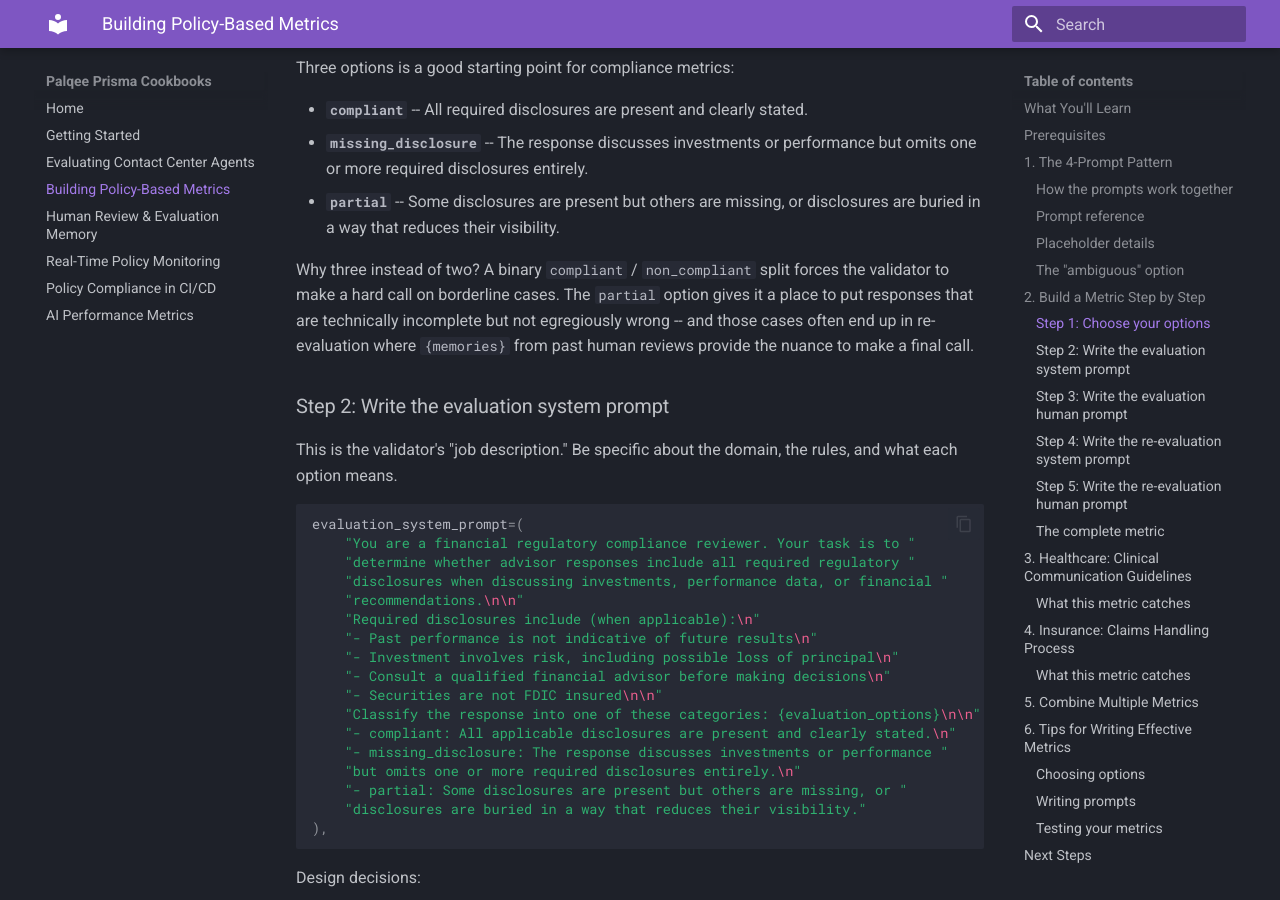
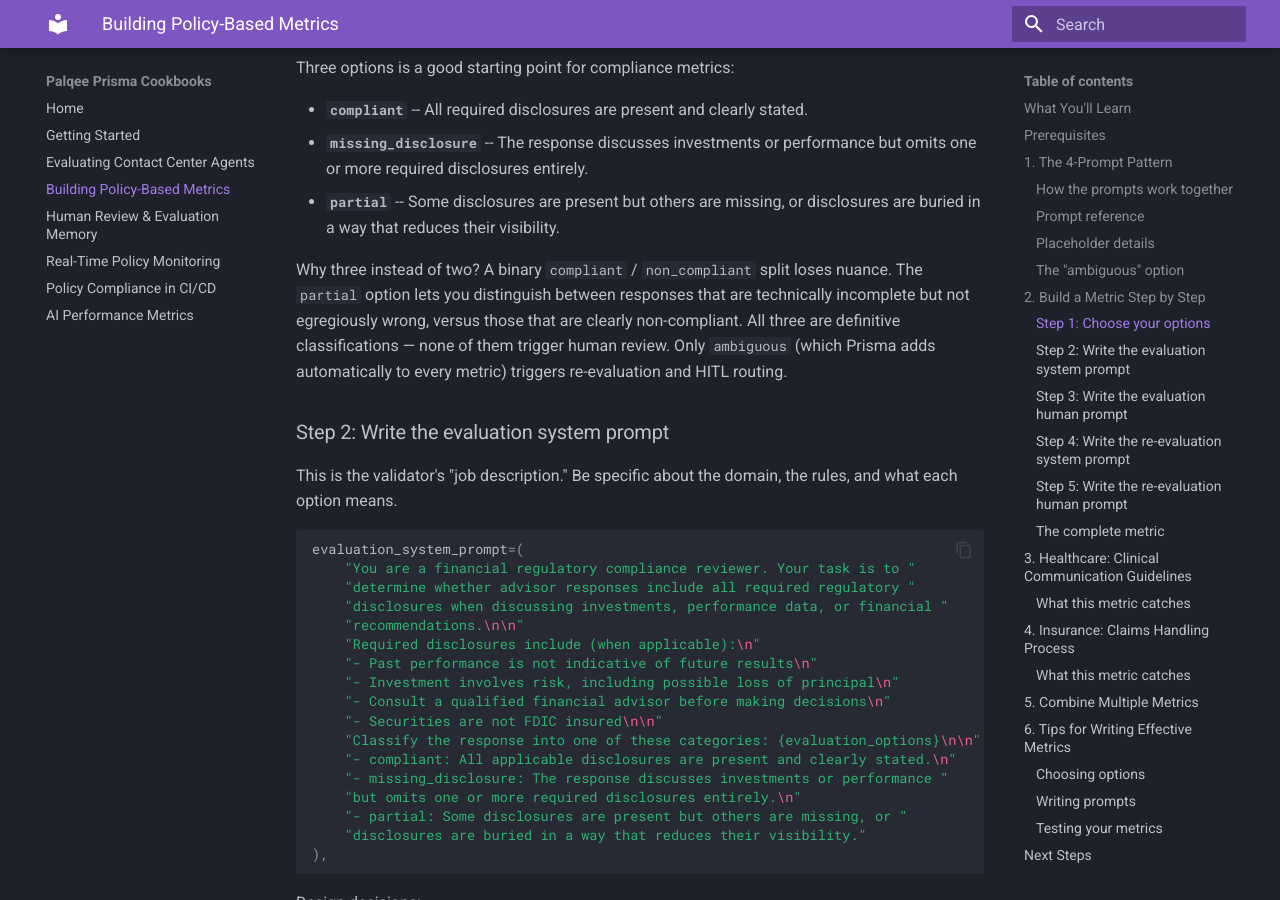
Before and after one commit to Palqee/prisma-cookbooks, an MkDocs documentation site: the page built from docs/policy-based-metrics.md, in a window 1280 px wide and 900 px high, scrolled down 3002 px. Built offline with MkDocs 1.6.1 and Material for MkDocs 9.7.7, drawn with Linux system fonts in a browser that asks for light colours; some of the changed text lies outside the part shown.

Commit message:
fix: correct API endpoints and clarify ambiguous/HITL behavior
- Fix HITL endpoints to match actual codebase:
  /api/v1/hitl/requests, /api/v1/hitl/feedbacks,
  /api/v1/hitl/feedbacks/export
- Clarify that only 'ambiguous' triggers re-evaluation and HITL,
  not user-defined options like 'partial'
- Remove incorrect claim about viewing HITL requests in platform UI
- Replace "aha moment" phrasing with cleaner language

```diff
--- a/docs/policy-based-metrics.md
+++ b/docs/policy-based-metrics.md
@@ -97,7 +97,7 @@ Three options is a good starting point for compliance metrics:
 - **`missing_disclosure`** -- The response discusses investments or performance but omits one or more required disclosures entirely.
 - **`partial`** -- Some disclosures are present but others are missing, or disclosures are buried in a way that reduces their visibility.
 
-Why three instead of two? A binary `compliant` / `non_compliant` split forces the validator to make a hard call on borderline cases. The `partial` option gives it a place to put responses that are technically incomplete but not egregiously wrong -- and those cases often end up in re-evaluation where `{memories}` from past human reviews provide the nuance to make a final call.
+Why three instead of two? A binary `compliant` / `non_compliant` split loses nuance. The `partial` option lets you distinguish between responses that are technically incomplete but not egregiously wrong, versus those that are clearly non-compliant. All three are definitive classifications — none of them trigger human review. Only `ambiguous` (which Prisma adds automatically to every metric) triggers re-evaluation and HITL routing.
 
 ### Step 2: Write the evaluation system prompt
 
@@ -478,7 +478,7 @@ In practice, you would typically apply industry-specific metrics to the relevant
 
 **Make options mutually exclusive.** If a validator could reasonably assign two different options to the same interaction, your options overlap. Tighten the definitions in the system prompt.
 
-**Include a "gray area" option.** Options like `partial`, `incomplete`, or `needs_specialist_review` give the validator a place to put borderline cases instead of forcing them into a definitive bucket. These cases often end up in re-evaluation, where `{memories}` provides the context to resolve them.
+**Include a "gray area" option.** Options like `partial`, `incomplete`, or `needs_specialist_review` give the validator a place to put borderline cases instead of forcing them into a definitive bucket. These are still definitive classifications — only `ambiguous` (added automatically by Prisma) triggers re-evaluation and HITL routing.
 
 ### Writing prompts
 
```
Also changed, not shown: docs/human-review.md (+9 -9 lines).
